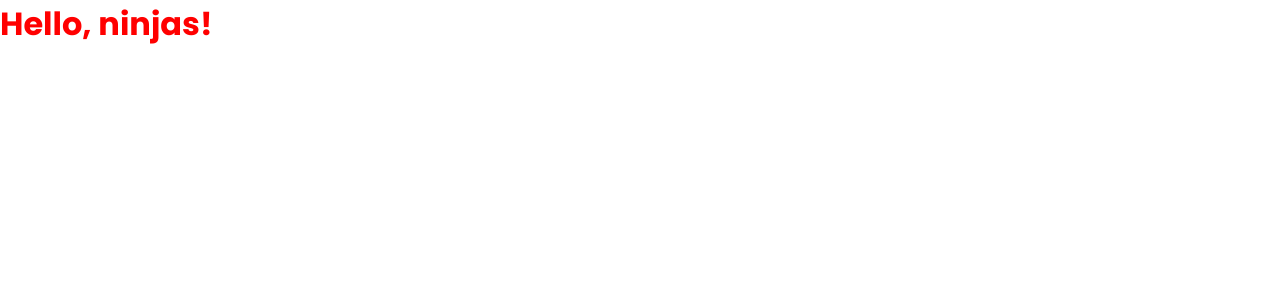
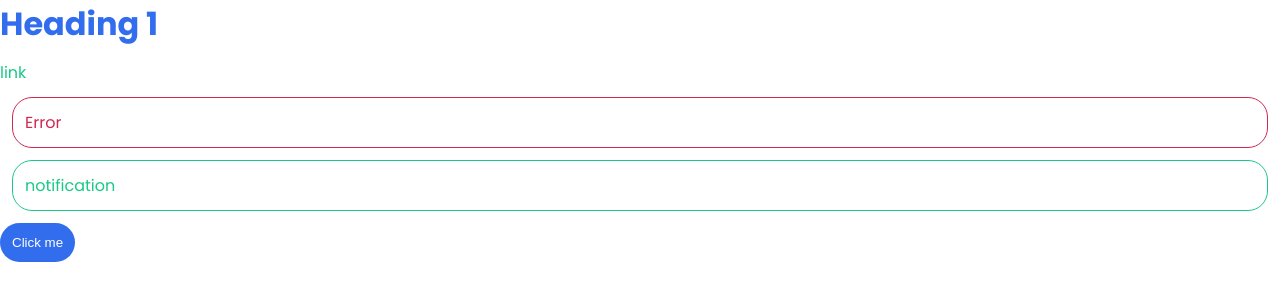
Before and after one commit to danjarosz/SASS-tutorial-Net-Ninja, a website: page index.html in a window 1280 px wide. Drawn offline with Linux system fonts and the light colour scheme.

Commit message:
feat: variables

```diff
--- a/index.html
+++ b/index.html
@@ -8,6 +8,10 @@
     <title>Complete SASS</title>
   </head>
   <body>
-    <h1><a href="">Hello, ninjas!</a></h1>
+    <h1>Heading 1</h1>
+    <a href="#">link</a>
+    <p class="error">Error</p>
+    <p class="notification">notification</p>
+    <button>Click me</button>
   </body>
 </html>
--- a/index.scss
+++ b/index.scss
@@ -29,8 +29,56 @@ img {
   max-width: 100%;
 }
 
+//-----------------------------------------
+
+// VARIABLES
+// theme colors
+$primary: #326dee;
+$secondary: #1ac888;
+$error: #d32752;
+$info: #f6c31c;
+
+// spacing
+$base-padding: 0.75rem;
+$base-margin: 0.75rem;
+
+// borders
+$base-border-thickness: 1px;
+$base-border-radius: 20px;
+
 h1 {
-  a {
-    color: red;
-  }
+  color: $primary;
+  margin-bottom: $base-margin;
 }
+
+a {
+  color: $secondary;
+}
+
+button {
+  color: white;
+  border: 0;
+  background-color: $primary;
+  border-radius: $base-border-radius;
+  padding: $base-padding;
+}
+
+.error {
+  color: $error;
+  border-color: $error;
+  border-style: solid;
+  border-radius: $base-border-radius;
+  border-width: $base-border-thickness;
+  margin: $base-margin;
+  padding: $base-padding;
+}
+
+.notification {
+  color: $secondary;
+  border-color: $secondary;
+  border-style: solid;
+  border-radius: $base-border-radius;
+  border-width: $base-border-thickness;
+  margin: $base-margin;
+  padding: $base-padding;
+}
```
Also changed, not shown: css/index.css, index.css, 1 other file.
